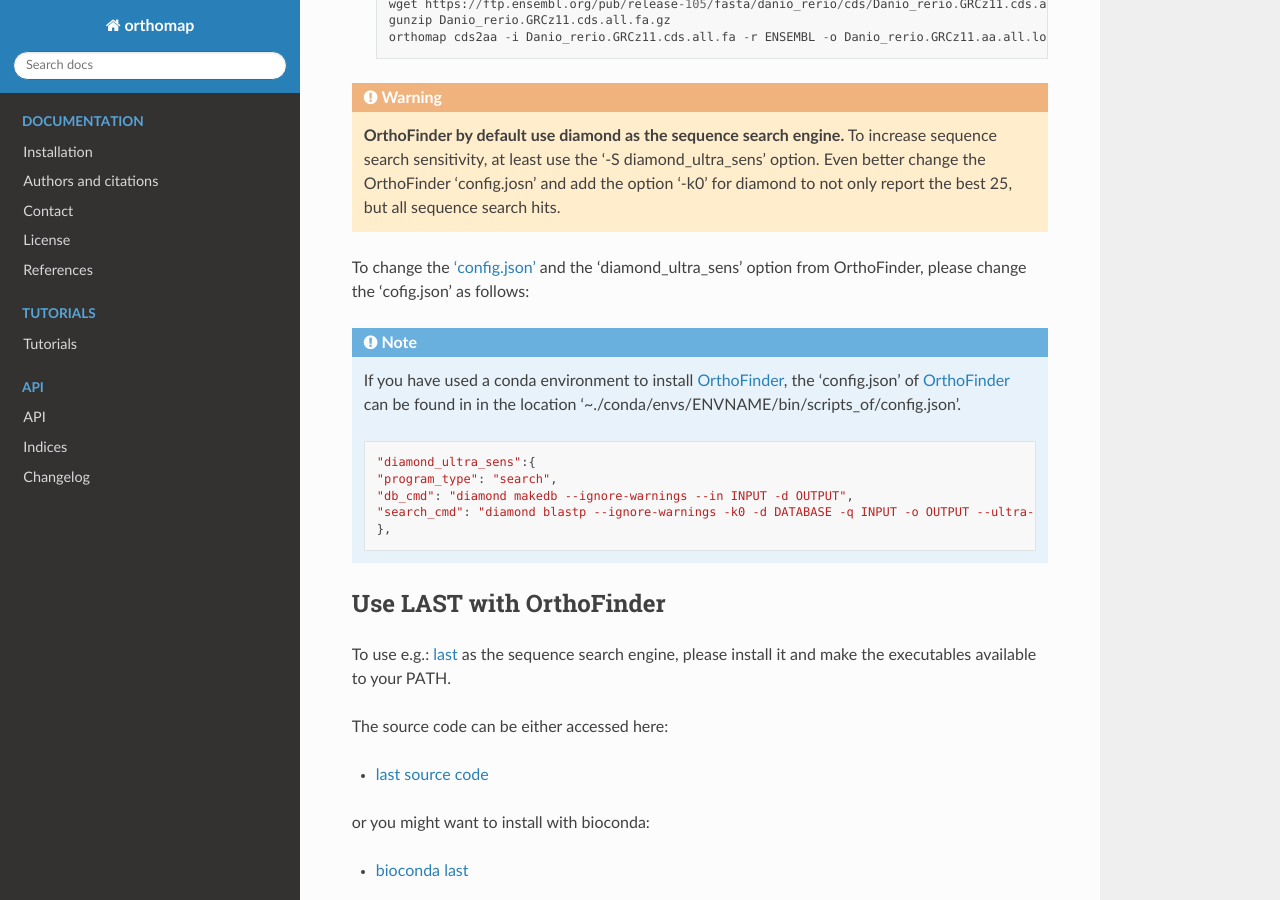
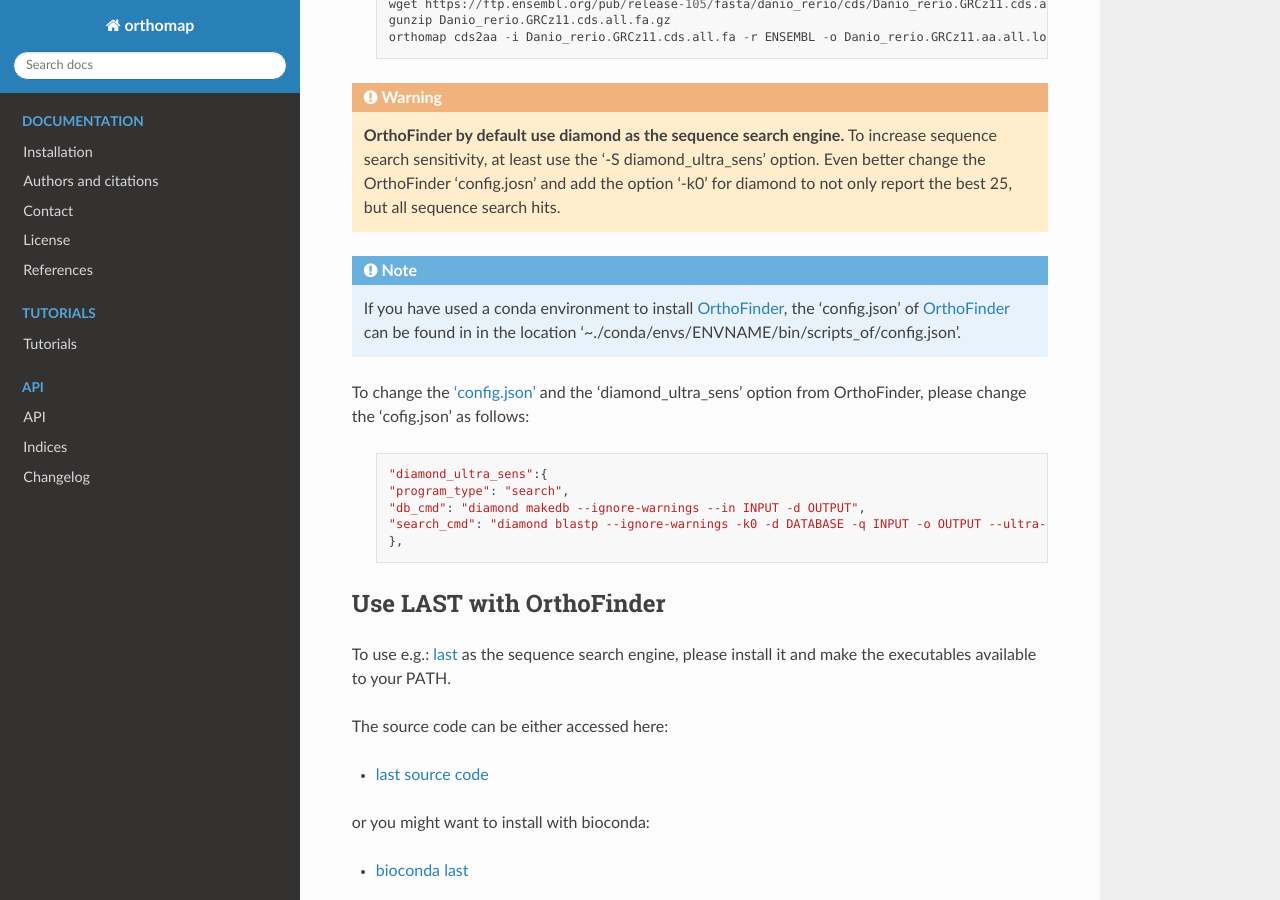
Before and after one commit to kullrich/orthomap, a Sphinx documentation site: the page built from docs/tutorials/orthofinder.rst, in a window 1280 px wide and 900 px high, scrolled down 1464 px. Built offline with Sphinx 7.4.7 and the Read the Docs theme 2.0.0, drawn with Linux system fonts in a browser that asks for light colours; formulas are drawn with MathJax 3; pages that are not in the unit, such as notebooks, are missing from menus.

```diff
--- a/docs/tutorials/orthofinder.rst
+++ b/docs/tutorials/orthofinder.rst
@@ -66,15 +66,14 @@ To extract the longest isoform `orthomap`
    **OrthoFinder by default use diamond as the sequence search engine.** To increase sequence search sensitivity, at least use the '-S diamond_ultra_sens' option.
    Even better change the OrthoFinder 'config.josn' and add the option '-k0' for diamond to not only report the best 25, but all sequence search hits.
 
-To change the `'config.json' <https://raw.githubusercontent.com/davidemms/OrthoFinder/master/scripts_of/config.json>`_ and the 'diamond_ultra_sens' option from OrthoFinder, please change the 'cofig.json' as follows:
-
 .. note::
    If you have used a conda environment to install `OrthoFinder <https:https://github.com/davidemms/OrthoFinder>`_,
    the 'config.json' of `OrthoFinder <https:https://github.com/davidemms/OrthoFinder>`_
    can be found in in the location '~./conda/envs/ENVNAME/bin/scripts_of/config.json'.
 
+To change the `'config.json' <https://raw.githubusercontent.com/davidemms/OrthoFinder/master/scripts_of/config.json>`_ and the 'diamond_ultra_sens' option from OrthoFinder, please change the 'cofig.json' as follows:
+
    ::
-
 
       "diamond_ultra_sens":{
       "program_type": "search",
```
